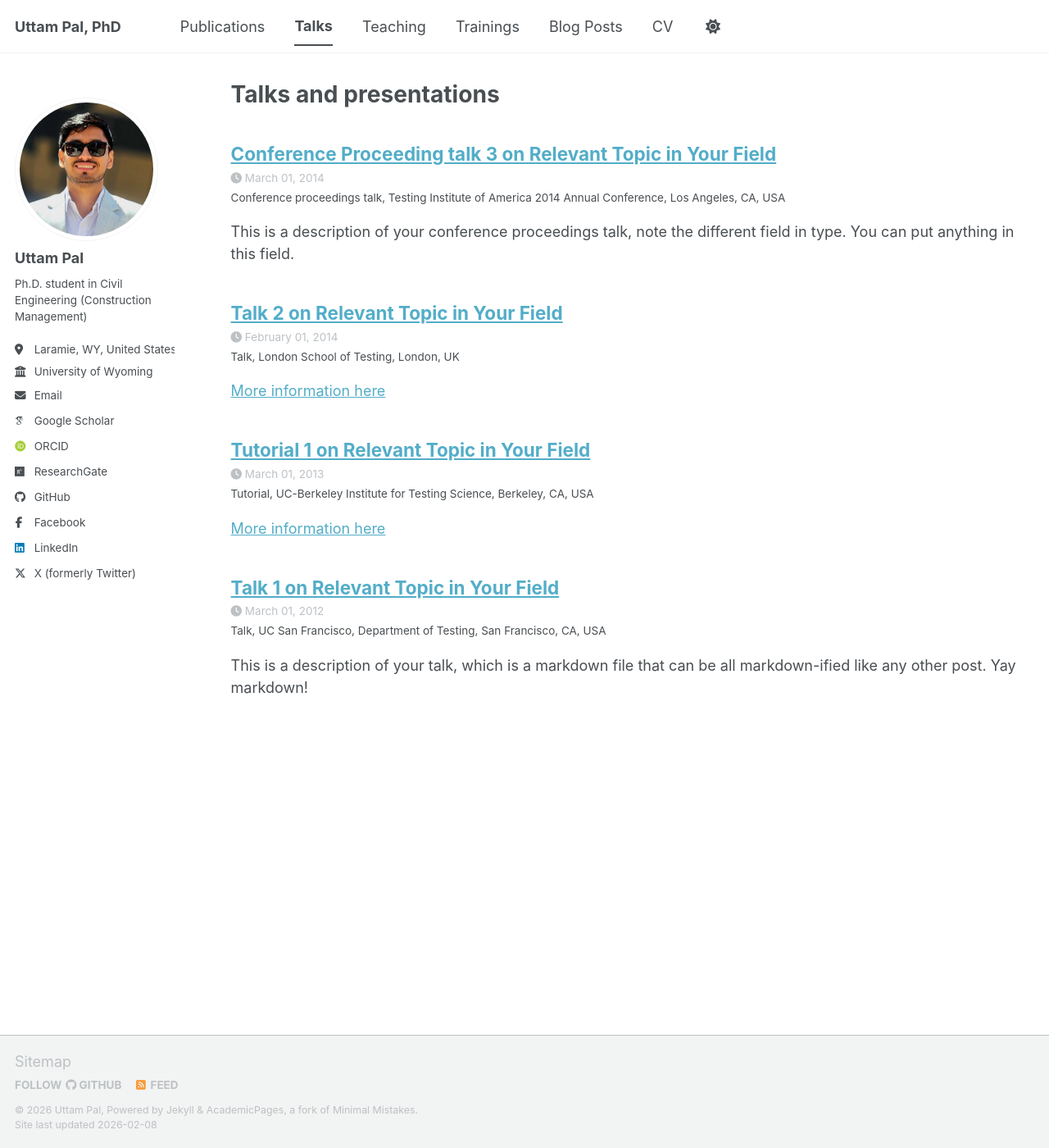
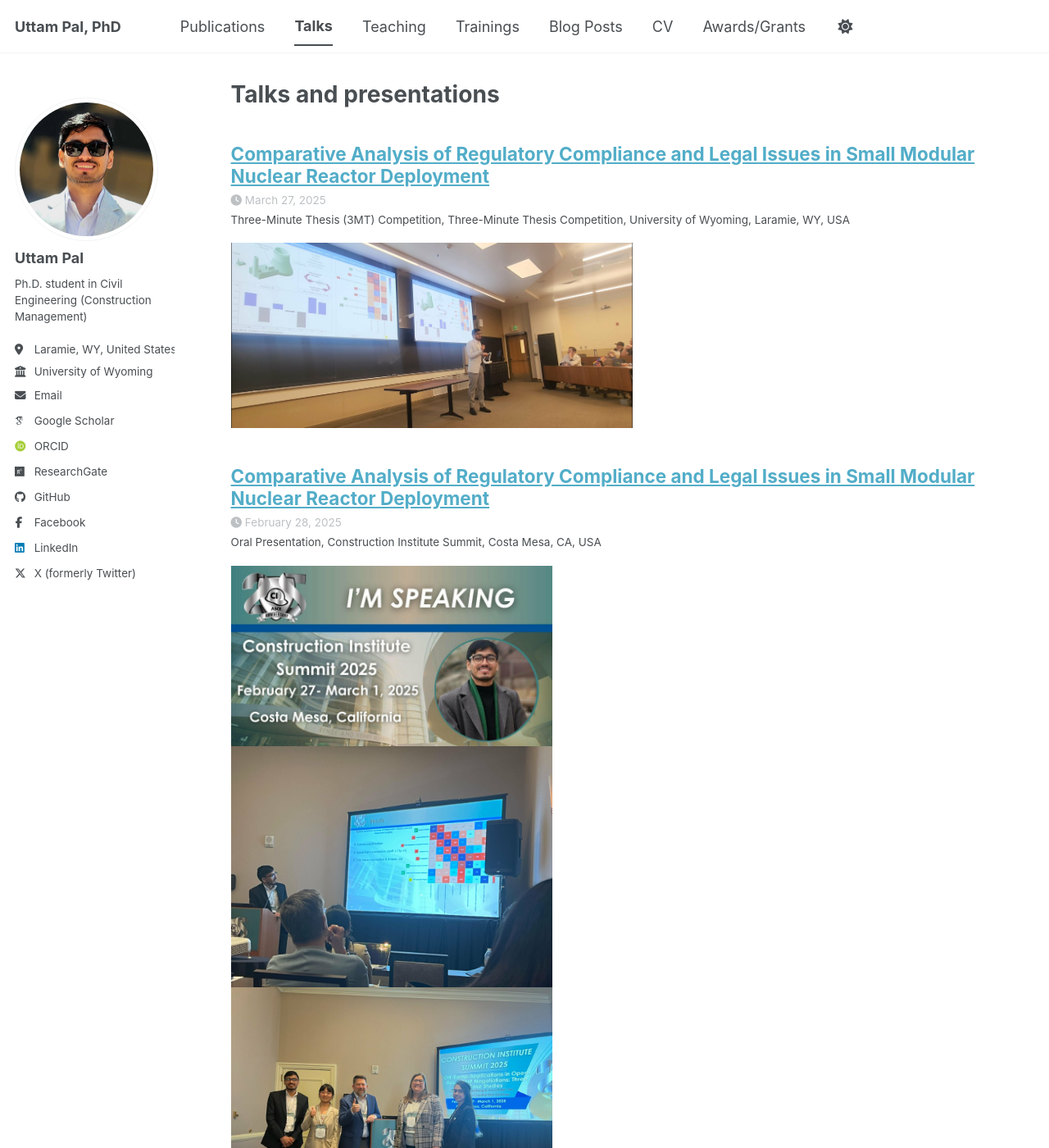
Before and after one commit to pal-uttam/pal-uttam.github.io, a Jekyll site: the page built from _pages/talks.html, in a window 1280 px wide and 1400 px high. Shown: the whole window at 82% size. Built offline with Jekyll 4.4.1, drawn with Linux system fonts in a browser that asks for light colours; some web fonts are replaced; a script bundle is joined from its source files by our own code; library files that are not in the unit come from our copies; some of the changed text lies outside the part shown.

Commit message:
What I changed

```diff
--- a/_data/navigation.yml
+++ b/_data/navigation.yml
@@ -29,5 +29,5 @@ main:
   # - title: "CV"
   #   url: /cv-json/
 
-  # - title: "Guide"
-  #   url: /markdown/
+  - title: "Awards/Grants"
+    url: /markdown/
--- a/_talks/2012-03-01-talk-1.md
+++ /dev/null
@@ -1,11 +0,0 @@
----
-title: "Talk 1 on Relevant Topic in Your Field"
-collection: talks
-type: "Talk"
-permalink: /talks/2012-03-01-talk-1
-venue: "UC San Francisco, Department of Testing"
-date: 2012-03-01
-location: "San Francisco, CA, USA"
----
-
-This is a description of your talk, which is a markdown file that can be all markdown-ified like any other post. Yay markdown!
--- a/_talks/2013-03-01-tutorial-1.md
+++ /dev/null
@@ -1,13 +0,0 @@
----
-title: "Tutorial 1 on Relevant Topic in Your Field"
-collection: talks
-type: "Tutorial"
-permalink: /talks/2013-03-01-tutorial-1
-venue: "UC-Berkeley Institute for Testing Science"
-date: 2013-03-01
-location: "Berkeley, CA, USA"
----
-
-[More information here](http://exampleurl.com)
-
-This is a description of your tutorial, note the different field in type. This is a markdown files that can be all markdown-ified like any other post. Yay markdown!
--- a/_talks/2014-02-01-talk-2.md
+++ /dev/null
@@ -1,13 +0,0 @@
----
-title: "Talk 2 on Relevant Topic in Your Field"
-collection: talks
-type: "Talk"
-permalink: /talks/2014-02-01-talk-2
-venue: "London School of Testing"
-date: 2014-02-01
-location: "London, UK"
----
-
-[More information here](http://example2.com)
-
-This is a description of your talk, which is a markdown files that can be all markdown-ified like any other post. Yay markdown!
--- a/_talks/2014-03-01-talk-3.md
+++ /dev/null
@@ -1,11 +0,0 @@
----
-title: "Conference Proceeding talk 3 on Relevant Topic in Your Field"
-collection: talks
-type: "Conference proceedings talk"
-permalink: /talks/2014-03-01-talk-3
-venue: "Testing Institute of America 2014 Annual Conference"
-date: 2014-03-01
-location: "Los Angeles, CA, USA"
----
-
-This is a description of your conference proceedings talk, note the different field in type. You can put anything in this field.
--- /dev/null
+++ b/_talks/2024-07-25-gender-centric-fatalities-csc.md
@@ -0,0 +1,15 @@
+---
+title: "A Multi-Output Regression Approach to Predicting Gender-Centric Workplace Fatal Accidents"
+collection: talks
+type: "Oral Presentation"
+permalink: /talks/2024-07-25-gender-centric-fatalities
+venue: "Construction Safety Conference"
+date: 2024-07-25
+location: "Lawrence, KS, USA"
+---
+<img src="/images/talks/construction-safety-conf-2024_1.jpg" width="40%">
+<br>
+<img src="/images/talks/construction-safety-conf-2024_2.jpg" width="40%">
+
+
+This talk presented a data-driven regression framework for analyzing gender-related patterns in construction workplace fatalities. Emphasis was placed on predictive modeling and implications for targeted safety interventions.
--- /dev/null
+++ b/_talks/2024-09-12-sustainable-nuclear-wyoming.md
@@ -0,0 +1,10 @@
+---
+title: "Sustainable Nuclear Solutions: Safety Insights into Micro and Small Modular Reactors"
+collection: talks
+type: "Poster Presentation"
+permalink: /talks/2024-09-12-sustainable-nuclear-solutions
+venue: "Wyoming’s Energy Future Symposium"
+date: 2024-09-12
+location: "Laramie, WY, USA"
+---
+This poster explored safety considerations and sustainability challenges associated with micro and small modular reactors. The work emphasized regulatory, operational, and construction-related safety insights relevant to emerging nuclear technologies.
--- /dev/null
+++ b/_talks/2024-09-27-smr-regulatory-poster-uw.md
@@ -0,0 +1,10 @@
+---
+title: "Comparative Analysis of Regulatory Compliance and Legal Issues in Small Modular Nuclear Reactor Deployment"
+collection: talks
+type: "Poster Presentation (Honorable Mention)"
+permalink: /talks/2024-09-27-smr-regulatory-poster
+venue: "Graduate Poster Symposium, University of Wyoming"
+date: 2024-09-27
+location: "Laramie, WY, USA"
+---
+This poster presented a comparative review of regulatory and legal challenges in small modular nuclear reactor deployment. The work received an Honorable Mention and 4th place award for its interdisciplinary relevance to construction, policy, and energy systems.
--- /dev/null
+++ b/_talks/2025-02-28-smr-regulatory-ci.md
@@ -0,0 +1,17 @@
+---
+title: "Comparative Analysis of Regulatory Compliance and Legal Issues in Small Modular Nuclear Reactor Deployment"
+collection: talks
+type: "Oral Presentation"
+permalink: /talks/2025-02-01-smr-regulatory-compliance-ci
+venue: "Construction Institute Summit"
+date: 2025-02-28
+location: "Costa Mesa, CA, USA"
+---
+<img src="/images/talks/ci-summit-2025_1.jpg" width="40%">
+<br>
+<img src="/images/talks/ci-summit-2025_2.jpg" width="40%">
+<br>
+<img src="/images/talks/ci-summit-2025_3.jpg" width="40%">
+
+
+This presentation examined regulatory compliance frameworks and legal challenges associated with small modular nuclear reactor deployment. The talk highlighted implications for construction planning, licensing, and risk management in advanced energy infrastructure projects.
--- /dev/null
+++ b/_talks/2025-03-27-3mt-smr-uw.md
@@ -0,0 +1,13 @@
+---
+title: "Comparative Analysis of Regulatory Compliance and Legal Issues in Small Modular Nuclear Reactor Deployment"
+collection: talks
+type: "Three-Minute Thesis (3MT) Competition"
+permalink: /talks/2025-03-27-3mt-smr
+venue: "Three-Minute Thesis Competition, University of Wyoming"
+date: 2025-03-27
+location: "Laramie, WY, USA"
+---
+<img src="/images/talks/3mt-uw-2025.jpg" width="50%">
+
+
+This presentation summarized key regulatory and legal challenges in small modular nuclear reactor deployment within a three-minute format. Mr. Pal was the first participant to present at the inaugural Three-Minute Thesis (3MT) competition at the University of Wyoming, focusing on communicating complex construction and policy issues to a broad academic audience.
```
Also changed, not shown: images/talks/3mt-uw-2025.jpg (added), images/talks/ci-summit-2025_1.jpg (added), images/talks/ci-summit-2025_2.jpg (added), images/talks/ci-summit-2025_3.jpg (added), images/talks/construction-safety-conf-2024_1.jpg (added), images/talks/construction-safety-conf-2024_2.jpg (added), images/talks/uw-graduate-poster-2024.jpg (added), images/talks/wyoming-energy-symposium-2024.jpg (added).
